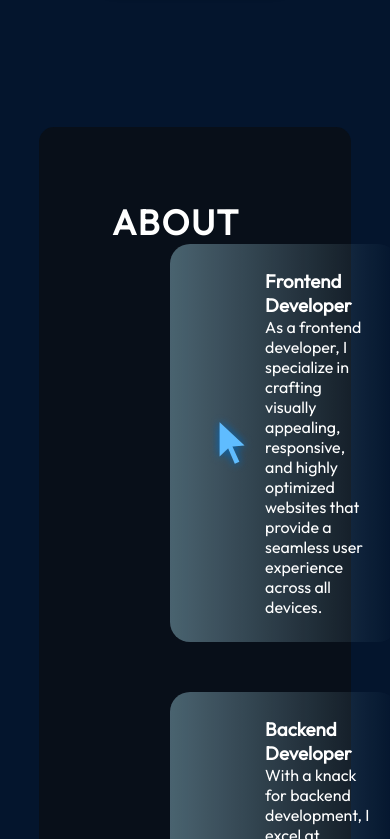
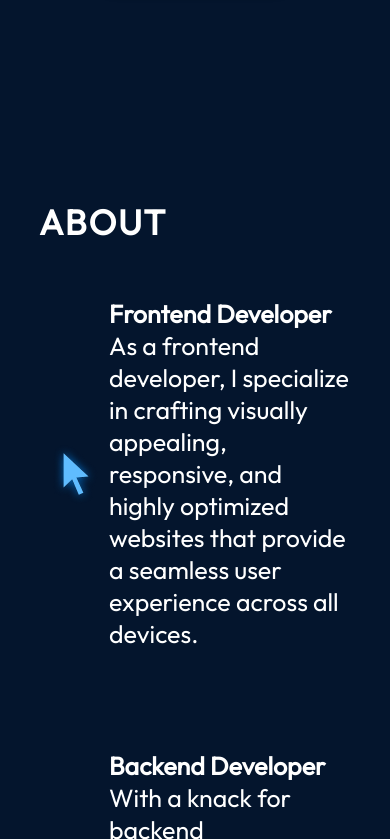
Before and after one commit to nebstech/Portfolio, a React (Vite) app: page / in a window 390 px wide. Shown: the part 765-1604 px from the top of the page. Built offline with nearby package versions, Linux system fonts and the light colour scheme.

Commit message:
add scroll behavior

```diff
--- a/src/components/About/About.jsx
+++ b/src/components/About/About.jsx
@@ -5,7 +5,7 @@ import React from 'react';
 
 export const About = () => {
   return (
-    <section className={styles.container}>
+    <section className={styles.container} id='about'>
       <h2 className={styles.title}>About</h2>
       <div className={styles.content}>
         <img src={getImageUrl('about/aboutImage.png')} alt='me sitting using a desktop' className={styles.aboutImage}/>
--- a/src/components/About/About.module.css
+++ b/src/components/About/About.module.css
@@ -44,4 +44,45 @@
   list-style: none;
   padding: 25px;
   background-image: linear-gradient(90deg, rgba(165, 215, 232, 0.42) 0%, rgba(255, 255, 255, 0) 100%);
+  background-size: 0 100%;
+  background-repeat: no-repeat;
+  transition: 0.4s;
 }
+
+.aboutItem:hover {
+  background-size: 100% 100%;
+}
+
+.aboutItem h3 {
+  font-size: 25px;
+  font-weight: 600;
+}
+
+.aboutItem p {
+  font-size: 25px;
+}
+
+@media screen and (max-width: 830px) {
+  .container {
+    background-color: transparent;
+    padding-left: 0;
+    padding-right: 0;
+  }
+
+  .content {
+    flex-direction: column;
+  }
+
+  .aboutImage {
+    display: none;
+  }
+
+  .aboutItems {
+    margin-top: 29px;
+  }
+
+  .aboutItem {
+    padding-left: 0;
+    padding-right: 0;
+  }
+}
--- a/src/index.css
+++ b/src/index.css
@@ -4,3 +4,7 @@
   padding: 0;
   font-family: "Outfit", Arial, Helvetica, sans-serif;
 }
+
+html {
+  scroll-behavior: smooth;
+}
```
